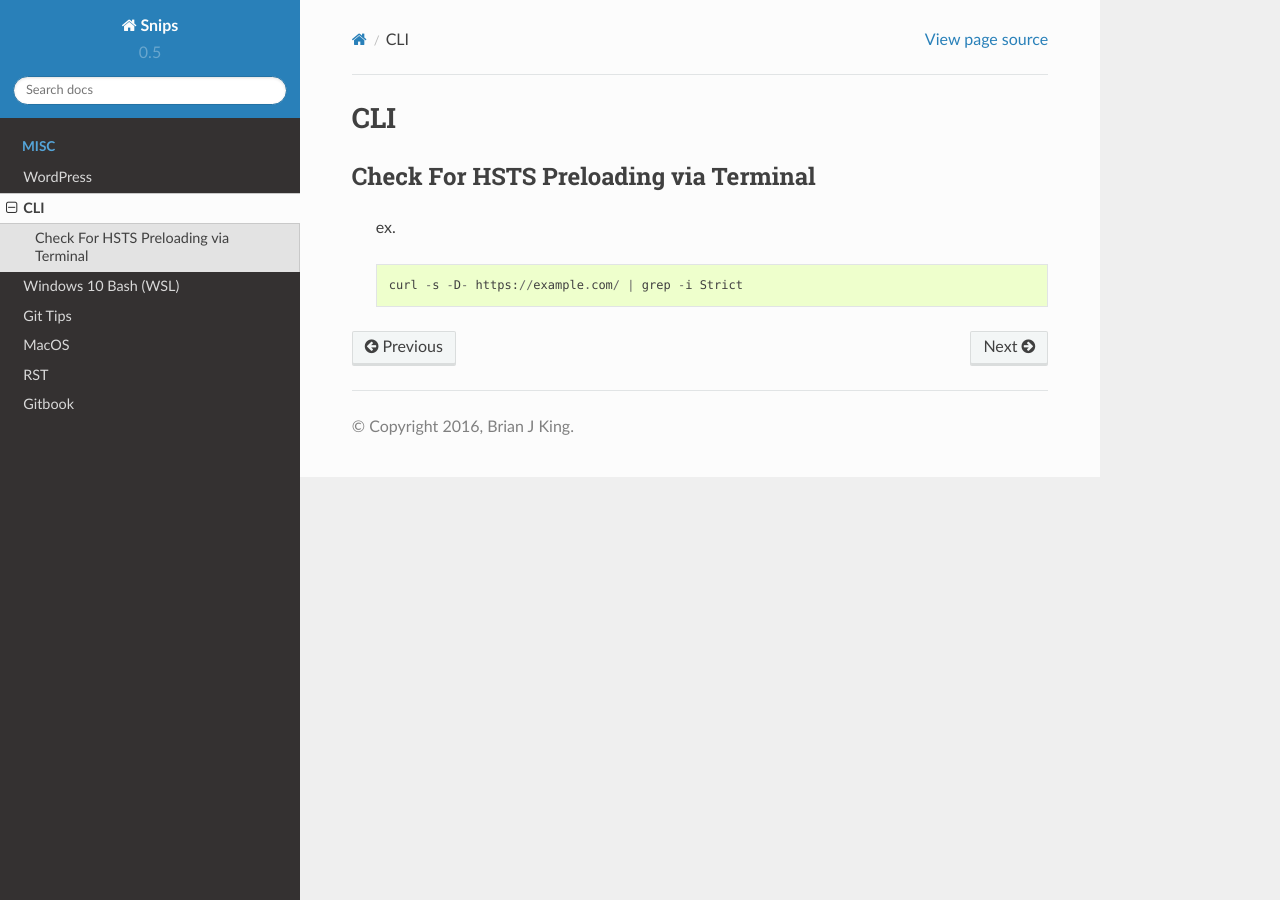
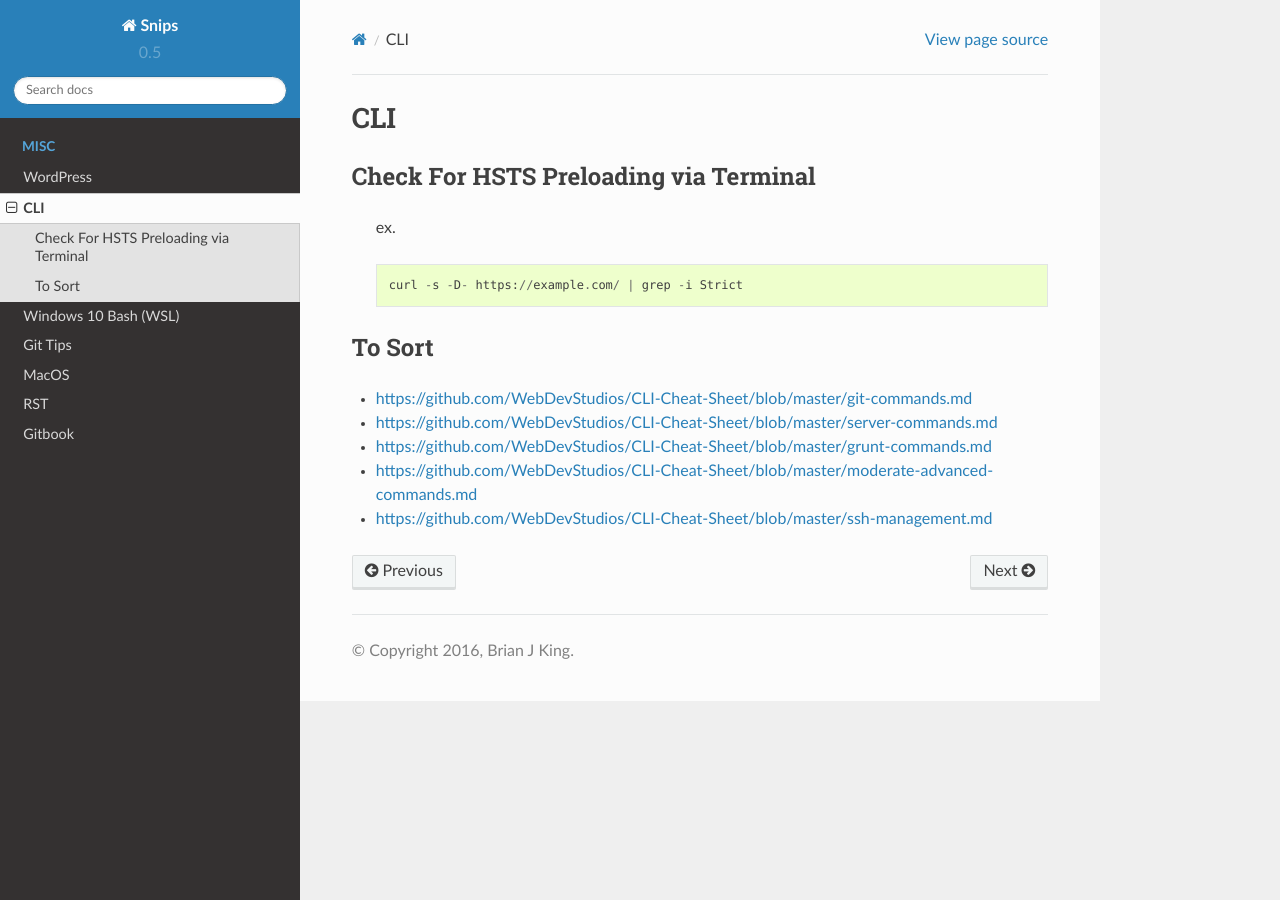
Before and after one commit to brianjking/knowledge, a Sphinx documentation site: the page built from source/cli.rst, in a window 1280 px wide. Built offline with Sphinx 7.4.7 and the Read the Docs theme 2.0.0, drawn with Linux system fonts in a browser that asks for light colours; formulas are drawn with MathJax 3.

Commit message:
Update cli.rst

```diff
--- a/source/cli.rst
+++ b/source/cli.rst
@@ -8,3 +8,12 @@ Check For HSTS Preloading via Terminal
    ex. ::
 
 	curl -s -D- https://example.com/ | grep -i Strict
+
+To Sort
+-------------------------------
+
+* https://github.com/WebDevStudios/CLI-Cheat-Sheet/blob/master/git-commands.md
+* https://github.com/WebDevStudios/CLI-Cheat-Sheet/blob/master/server-commands.md
+* https://github.com/WebDevStudios/CLI-Cheat-Sheet/blob/master/grunt-commands.md
+* https://github.com/WebDevStudios/CLI-Cheat-Sheet/blob/master/moderate-advanced-commands.md
+* https://github.com/WebDevStudios/CLI-Cheat-Sheet/blob/master/ssh-management.md
```
